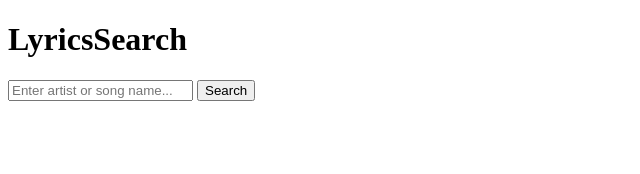
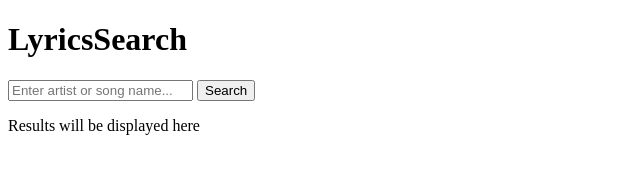
Before and after one commit to BeataJ/lyricsSearchApp, a plain HTML site: page index.html in a window 1280 px wide. Shown: the whole page, without its empty margins (0-640 px from the left). Drawn offline with Linux system fonts and the light colour scheme.

Commit message:
add result div

```diff
--- a/index.html
+++ b/index.html
@@ -20,5 +20,9 @@
         <button>Search</button>
       </form>
     </header>
+
+    <div id="result" class="container">
+      <p>Results will be displayed here</p>
+    </div>
   </body>
 </html>
```
